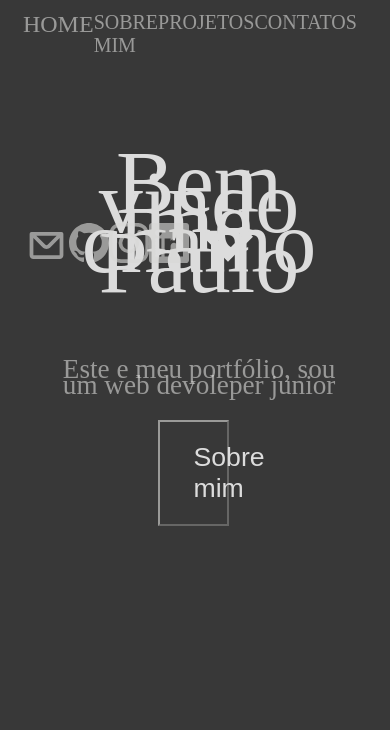
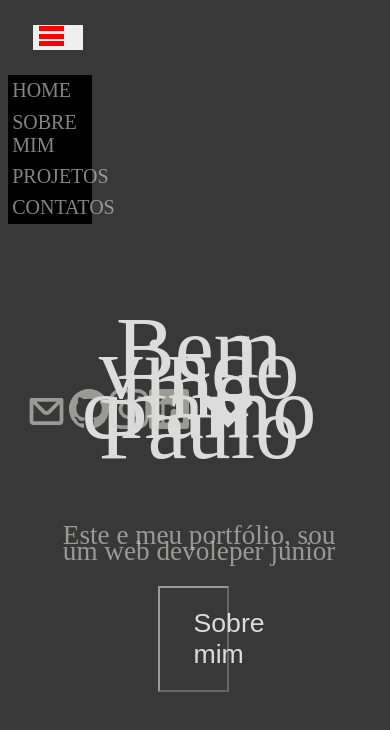
Before and after one commit to PauloCesarSJ/port-teste-1, a React (Create React App) app: page / in a window 390 px wide. Shown: the top 730 px of the page. Built offline with nearby package versions, Linux system fonts and the light colour scheme.

Commit message:
o começo das mudanças

```diff
--- a/src/componentes/menu/_menu.scss
+++ b/src/componentes/menu/_menu.scss
@@ -1,18 +1,30 @@
 @import "../../style/global" ;
 
 
+//animation
+    @keyframes XparaMenu {
+        from {
+            transform:rotateX(0px);
+        }
+        to {
+            transform: rotateX(150px);
+        }
+    }
+
+
+
+//fim do animation
+
 .menu {
-    margin-left: 4%;
-    margin-top: 3%;
-    width: 35% ;
-    background-color: transparent;
+    width: 45% ;
+    #button-menu{
+        display: none;
+    }
     nav {
         display: flex;
         justify-content: space-between;
-        :first-child {
-            font-size: 1.5em;
-        }
         a {
+            margin: 5%;
             font-size: 1.25em;
             color: $cor-2-texto;
             text-decoration: none;
@@ -21,4 +33,30 @@
             }
         }
     }
+    @media (max-width: 768px) {
+        #button-menu{
+            display: flex;
+            border: none;
+            color:$cor-1-texto;;
+            font-size: 25px;
+            margin: 1em;
+            width: 50px;
+            height: 25px;
+
+            flex-wrap: wrap;
+
+            div{
+                background-color: red;
+                height: 5px;
+                width: 25px;
+
+            }
+        }
+        nav {
+            display: flex;
+            flex-direction: column;
+            width: 50%;
+            background-color: black;
+        }
+    }
 }
--- a/src/componentes/menu/index.js
+++ b/src/componentes/menu/index.js
@@ -1,13 +1,38 @@
 import '../../style/style.css';
+import {FiMenu} from "react-icons/fi"
+import React from "react"
+import { Alert } from 'bootstrap';
 
 
-
-
-const Menu = () => {
-
+class Menu extends React.Component {
+    constructor(){
+        super();
+        this.state = {
+            primeiro: "Menu",
+            segundo:"Fechar",
+        }
+    }
+    SumireAparecer(){
+        if(this.state.primeiro === "Menu"){
+            this.setState({
+                primeiro: "Fechar",
+                segundo:"Menu",
+            })
+        }if(this.state.segundo === "Menu"){
+            this.setState({
+                segundo:"Fechar",
+                primeiro:"Menu",
+            })
+        }
+    }
+    Foi(){
+        alert("foi")
+    }
+    render() {
         return(
             <div className="menu">
-            <nav>
+                <button id='button-menu'><div id='barra1Menu'/><div id='barra2Menu'/><div id='barra3Menu'/></button>
+                <nav >
                     <a
                         href="/">HOME
                     </a>
@@ -24,5 +49,6 @@ const Menu = () => {
             </div>
         )
     }
+}
 
 export default Menu
--- a/src/style/style.css
+++ b/src/style/style.css
@@ -91,26 +91,64 @@ body {
   background-color: #383838;
 }
 
+@-webkit-keyframes XparaMenu {
+  from {
+    transform: rotateX(0px);
+  }
+  to {
+    transform: rotateX(150px);
+  }
+}
+
+@keyframes XparaMenu {
+  from {
+    transform: rotateX(0px);
+  }
+  to {
+    transform: rotateX(150px);
+  }
+}
 .menu {
-  margin-left: 4%;
-  margin-top: 3%;
-  width: 35%;
-  background-color: transparent;
+  width: 45%;
+}
+.menu #button-menu {
+  display: none;
 }
 .menu nav {
   display: flex;
   justify-content: space-between;
 }
-.menu nav :first-child {
-  font-size: 1.5em;
-}
 .menu nav a {
+  margin: 5%;
   font-size: 1.25em;
   color: rgba(216, 216, 214, 0.6117647059);
   text-decoration: none;
 }
 .menu nav a:hover {
   color: gainsboro;
+}
+@media (max-width: 768px) {
+  .menu #button-menu {
+    display: flex;
+    border: none;
+    color: gainsboro;
+    font-size: 25px;
+    margin: 1em;
+    width: 50px;
+    height: 25px;
+    flex-wrap: wrap;
+  }
+  .menu #button-menu div {
+    background-color: red;
+    height: 5px;
+    width: 25px;
+  }
+  .menu nav {
+    display: flex;
+    flex-direction: column;
+    width: 50%;
+    background-color: black;
+  }
 }
 
 @keyframes surgir {
```
Also changed, not shown: src/componentes/teste.js (deleted), 1 other file (tests, documents, lock files or other folders). Lines whose indentation alone changed are shown as unchanged.
